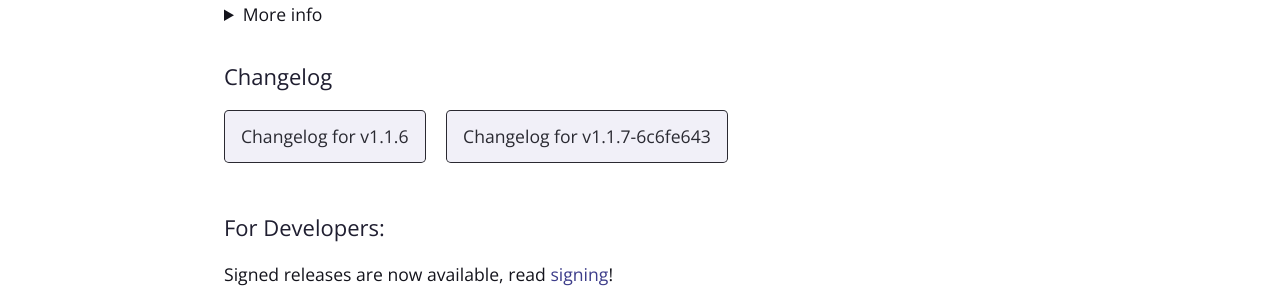
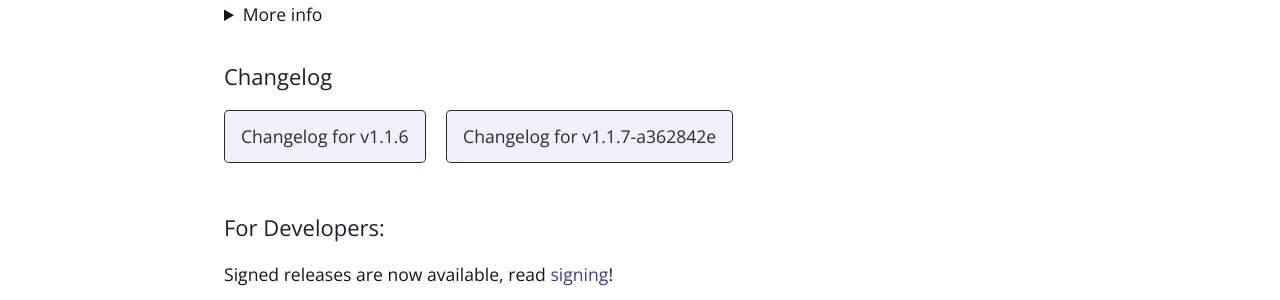
Before and after one commit to kami-blue/website, a Jekyll site: the page built from download.md, in a window 1280 px wide. Shown: the part 621-921 px from the top of the page. Built offline with Jekyll 4.4.1, drawn with Linux system fonts in a browser that asks for light colours.

Commit message:
bump ver to v1.1.7-a362842e

```diff
--- a/_config.yml
+++ b/_config.yml
@@ -7,13 +7,13 @@ github:
   website_url: https://github.com/kami-blue/website
   jar_url: https://github.com/kami-blue/client/releases/download/v1.1.6/KAMI-Blue-v1.1.6-release.jar
   jar_sig_url: https://github.com/kami-blue/client/releases/download/v1.1.6/KAMI-Blue-v1.1.6-release.jar.sig
-  beta_jar_url: https://github.com/kami-blue/nightly-releases/releases/download/1.1.7-6c6fe643/kamiblue-1.1.7-6c6fe643-release.jar
+  beta_jar_url: https://github.com/kami-blue/nightly-releases/releases/download/1.1.7-a362842e/
 cur_ver: v1.1.6
-beta_ver: v1.1.7-6c6fe643
+beta_ver: v1.1.7-a362842e
 discord_url: https://kamiblue.org/discord
 downloads_api_ver: v1
 totalNightlies_api_ver: v1
-total_nightly_releases: 105
+total_nightly_releases: 106
 theme: jekyll-theme-cayman
 gems:
   - jekyll-seo-tag
```
